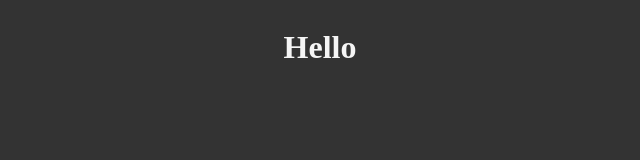
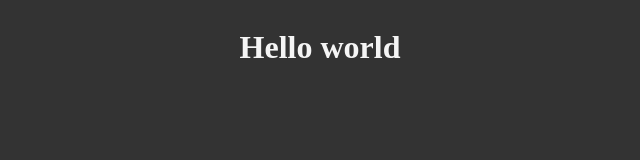
Before and after one commit to madilloyd/git-code-playground, a plain HTML site: page index.html in a window 1280 px wide. Shown: the whole page, without its empty margins (320-960 px from the left). Drawn offline with Linux system fonts and the light colour scheme.

Commit message:
modify js

```diff
--- a/index.html
+++ b/index.html
@@ -11,7 +11,7 @@
 </head>
 
 <body>
-    <h1>Hello</h1>
+    <h1>Hello world</h1>
 </body>
 
 </html>
--- a/main.js
+++ b/main.js
@@ -1,2 +1,2 @@
 console.log('JS loaded')
-console.log('hello!')
+console.log('hello')
```
